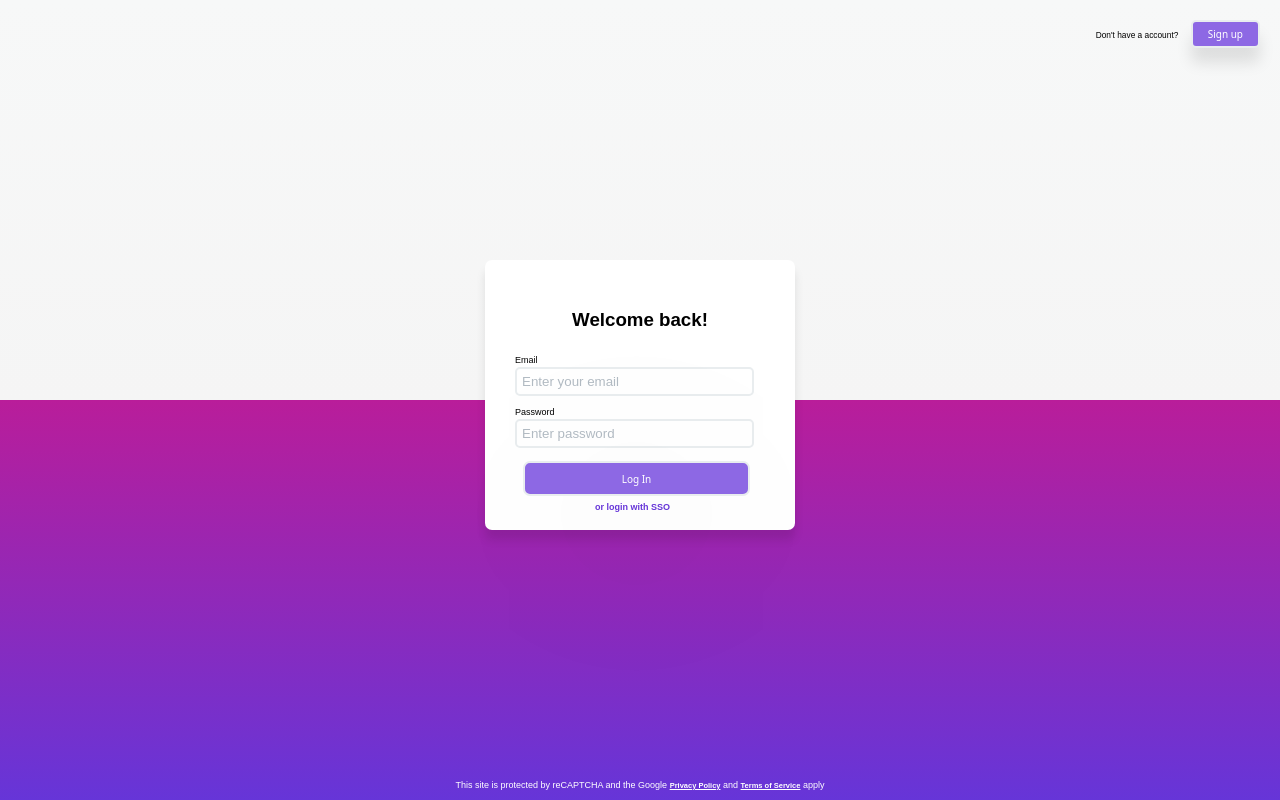
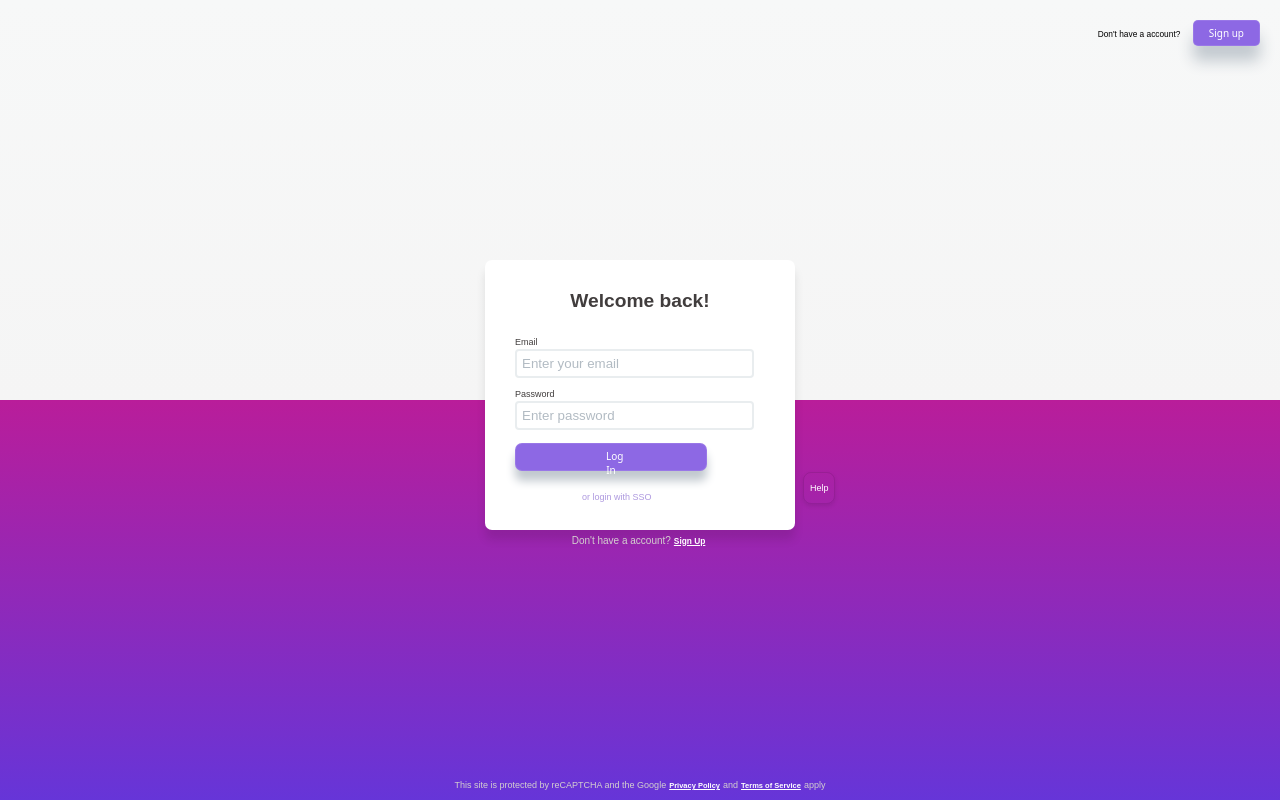
Before and after one commit to AbhirupChakraborty/Task-App, a React (Create React App) app: page / in a window 1280 px wide. Built offline with nearby package versions, Linux system fonts and the light colour scheme.

Commit message:
Improve Login-Page

```diff
--- a/package.json
+++ b/package.json
@@ -17,6 +17,7 @@
     "react-pro-sidebar": "^1.1.0-alpha.1",
     "react-router-dom": "^6.21.2",
     "react-scripts": "5.0.1",
+    "reactjs-popup": "^2.0.6",
     "uuid": "^9.0.1",
     "web-vitals": "^2.1.4"
   },
--- a/src/App.js
+++ b/src/App.js
@@ -1,5 +1,5 @@
-import Login from "./components/Login";
-import List from "./components/List";
+import Login from "./components/Login/Login";
+import List from "./components/List/List";
 import { Route, Routes } from "react-router-dom";
 
 function App() {
--- a/src/components/CreateTask.jsx
+++ /dev/null
@@ -1,48 +0,0 @@
-import { useState } from "react";
-import { v4 as uuidv4 } from "uuid";
-import "./createTask.css";
-import toast from "react-hot-toast";
-
-const CreateTask = ({ tasks = [], setTasks }) => {
-  const [task, setTask] = useState({
-    id: "",
-    name: "",
-    status: "open",
-  });
-
-  const handleSubmit = (e) => {
-    e.preventDefault();
-
-    if (task.name.length < 3)
-      return toast.error("A task must have more than 3 characters");
-    setTasks((prev) => {
-      const list = Array.isArray(prev) ? [...prev, task] : [task];
-      localStorage.setItem("tasks", JSON.stringify(list));
-      return list;
-    });
-
-    toast.success("Task Created");
-
-    setTask({
-      id: "",
-      name: "",
-      status: "open",
-    });
-  };
-
-  return (
-    <form className="topBar" onSubmit={handleSubmit}>
-      <input
-        type="text"
-        onChange={(e) =>
-          setTask({ ...task, id: uuidv4(), name: e.target.value })
-        }
-      />
-      <button className="createButton" type="submit">
-        Create List
-      </button>
-    </form>
-  );
-};
-
-export default CreateTask;
--- /dev/null
+++ b/src/components/CreateTask/CreateTask.jsx
@@ -0,0 +1,69 @@
+import { useState } from "react";
+import { v4 as uuidv4 } from "uuid";
+import "./createTask.css";
+import toast from "react-hot-toast";
+import Popup from "reactjs-popup";
+
+const CreateTask = ({ tasks = [], setTasks }) => {
+  const [task, setTask] = useState({
+    id: "",
+    name: "",
+    status: "open",
+  });
+
+  const handleSubmit = (e) => {
+    e.preventDefault();
+
+    if (task.name.length < 3)
+      return toast.error("A task must have more than 3 characters");
+    setTasks((prev) => {
+      const list = Array.isArray(prev) ? [...prev, task] : [task];
+      localStorage.setItem("tasks", JSON.stringify(list));
+      return list;
+    });
+
+    toast.success("Task Created");
+
+    setTask({
+      id: "",
+      name: "",
+      status: "open",
+    });
+  };
+
+  return (
+    <div className="topBar">
+      <Popup
+        trigger={
+          <button id="header" className="createButton">
+            {" "}
+            Create a list
+          </button>
+        }
+        modal
+        nested
+      >
+        {(close) => (
+          <div className="modal">
+            <form onSubmit={handleSubmit}>
+              <input
+                type="text"
+                onChange={(e) =>
+                  setTask({ ...task, id: uuidv4(), name: e.target.value })
+                }
+              />
+              <button className="createButton" type="submit">
+                Create List
+              </button>
+            </form>
+            <div>
+              <button onClick={() => close()}>close</button>
+            </div>
+          </div>
+        )}
+      </Popup>
+    </div>
+  );
+};
+
+export default CreateTask;
--- a/src/components/createTask.css
+++ b/src/components/CreateTask/createTask.css
@@ -1,7 +1,3 @@
-.topBar {
-  margin-left: 10vh;
-}
-
 .createButton {
   display: inline-block;
   font-size: x-small;
--- a/src/components/List.js
+++ b/src/components/List/List.js
@@ -2,10 +2,10 @@ import { Link } from "react-router-dom";
 import { useEffect, useState } from "react";
 import { Toaster } from "react-hot-toast";
 import { IoMdHome } from "react-icons/io";
-import logo from "../assets/logo.jpg";
+import logo from "/Users/chaka5/Documents/Goal/src/assets/logo.jpg";
 import "./list.css";
-import CreateTask from "./CreateTask";
-import ListTask from "./ListTask";
+import CreateTask from "../CreateTask/CreateTask";
+import ListTask from "../ListTask/ListTask";
 import { DndProvider } from "react-dnd";
 import { HTML5Backend } from "react-dnd-html5-backend";
 
@@ -35,8 +35,9 @@ function List() {
       </div>
       <DndProvider backend={HTML5Backend}>
         <div className="bodyContent">
+          <div>List Board view</div>
           <CreateTask tasks={tasks} setTasks={setTasks} />
-          <hr color="#ecf2f6" />
+          {/* <hr color="#ecf2f6" /> */}
           <ListTask tasks={tasks} setTasks={setTasks} />
         </div>
       </DndProvider>
--- a/src/components/Login.js
+++ b/src/components/Login/Login.js
@@ -5,13 +5,15 @@ import "./login.css";
 function Login() {
   const [email, setEmail] = useState("");
   const [password, setPassword] = useState("");
+  const [emailError, setEmailError] = useState("");
+  const [passwordError, setPasswordError] = useState("");
   const navigate = useNavigate();
 
   const handleLogin = () => {
+    setEmailError(email ? "" : "Email is required");
+    setPasswordError(password ? "" : "Password is required");
     if (email && password) {
       navigate("/list");
-    } else {
-      alert("Both fields are mandatory");
     }
   };
   return (
@@ -24,50 +26,58 @@ function Login() {
         <h3>Welcome back!</h3>
         <div className="field">
           <label className="p">Email</label>
-          <br />
           <input
             type="text"
             placeholder="Enter your email"
             value={email}
-            onChange={(e) => setEmail(e.target.value)}
+            onChange={(e) => {
+              setEmail(e.target.value);
+              setEmailError("");
+            }}
           />
+          {emailError && <div className="error">{emailError}</div>}
         </div>
         <div className="field">
           <label className="p">Password</label>
-          <br />
           <input
             type="password"
             placeholder="Enter password"
             value={password}
-            onChange={(e) => setPassword(e.target.value)}
+            onChange={(e) => {
+              setPassword(e.target.value);
+              setPasswordError("");
+            }}
           />
+          {passwordError && <div className="error">{passwordError}</div>}
         </div>
         <div>
           <button className="loginButton" onClick={handleLogin}>
             Log In
           </button>
         </div>
-        <a href="#" id="sso">
-          {" "}
-          or login with SSO{" "}
-        </a>
+        <a id="sso">or login with SSO</a>
       </div>
-      {/* <div>
-                <button id='help'>Help</button>
-            </div> */}
-      {/* <div id="footer">
-                <text>Don't have a account? <a href="#"> <u>SignUp</u></a></text>
-            </div> */}
+      <div className="helpDiv">
+        <button id="help">Help</button>
+      </div>
+      <div id="footer">
+        <text>
+          Don't have a account?
+          <a>
+            <u>Sign Up</u>
+          </a>
+        </text>
+      </div>
       <div id="lastLine">
         <text>
-          This site is protected by reCAPTCHA and the Google{" "}
-          <a href="#">
+          This site is protected by reCAPTCHA and the Google
+          <a>
             <u>Privacy Policy</u>
-          </a>{" "}
-          and{" "}
-          <a href="#">
+          </a>
+          and
+          <a>
             <u>Terms of Service</u>
-          </a>{" "}
+          </a>
           apply
         </text>
       </div>
--- a/src/components/login.css
+++ b/src/components/Login/login.css
@@ -25,22 +25,24 @@ body {
   right: 10px;
 }
 #sso {
+  position: relative;
+  top: 1vh;
+  margin-left: 8vh;
   text-decoration: none;
   font-size: xx-small;
-  text-align: center;
-  justify-content: center;
-  align-items: center;
-  color: rgb(102, 53, 216);
-  margin-left: 80px;
+  font-weight: normal;
+  color: rgb(174, 153, 223);
 }
 a {
+  padding: 3px;
   text-decoration: none;
-  font-size: smaller;
   text-align: center;
   color: white;
 }
 h3 {
   text-align: center;
+  font-size: larger;
+  margin-top: 0;
 }
 input {
   width: 225px;
@@ -50,45 +52,42 @@ input {
   margin-top: 0;
   margin-left: 0;
   border: 2px solid #e9edef;
-  border-radius: 5px;
+  border-radius: 0.5vh;
 }
 .loginButton {
-  width: 227px;
-  height: 35px;
+  width: 24vh;
+  height: 3.5vh;
   display: inline-block;
-  font: bold;
   font-size: x-small;
   text-align: center;
   background-color: rgb(141, 104, 228);
   padding: 5px 90px;
-  border: 2px solid #e9edef;
+  border: 0.5px solid rgba(252, 250, 250, 0.1);
   border-radius: 7px;
-  box-shadow: 0 35px 227px rgba(12, 12, 12, 0.1);
+  box-shadow: 0 10px 10px #c2c9cf;
   transition: background-color 0.3s, box-shadow 1s;
   cursor: pointer;
   font-family: system-ui, -apple-system, BlinkMacSystemFont, "Segoe UI", Roboto,
     Oxygen, Ubuntu, Cantarell, "Open Sans", "Helvetica Neue", sans-serif;
-  font: bold;
   color: #fff;
-  margin: 8px;
   margin-bottom: 0;
+  margin-top: 1vh;
+  margin-left: 0;
 }
 .signUp {
   display: inline-block;
-  font: bold;
   font-size: x-small;
   text-align: center;
   text-decoration: none;
   background-color: rgb(141, 104, 228);
   padding: 5px 15px;
-  border: 2px solid #e9edef;
+  border: 0.5px solid rgba(252, 250, 250, 0.1);
   border-radius: 5px;
-  box-shadow: 0 15px 15px rgba(0, 0, 0, 0.1);
+  box-shadow: 0 15px 15px #c2c9cf;
   transition: background-color 0.3s, box-shadow 0.3s;
   cursor: pointer;
   font-family: system-ui, -apple-system, BlinkMacSystemFont, "Segoe UI", Roboto,
     Oxygen, Ubuntu, Cantarell, "Open Sans", "Helvetica Neue", sans-serif;
-  font: bold;
   color: #fff;
   margin: 10px;
 }
@@ -97,10 +96,18 @@ input {
   background-color: rgb(201, 183, 244);
 }
 #help {
+  height: 4vh;
+  width: 4vh;
+  position: relative;
+  top: 9vh;
+  margin-left: 1vh;
   font-size: xx-small;
   background-color: transparent;
   cursor: pointer;
   color: #fff;
+  border: 0.5px solid rgba(0, 0, 0, 0.1);
+  border-radius: 8px;
+  box-shadow: 0 2px 4px rgba(0, 0, 0, 0.1);
 }
 .p {
   text-align: left;
@@ -113,6 +120,7 @@ input {
 }
 #loginCard {
   background: #fff;
+  color: rgb(65, 61, 61);
   border-radius: 7px;
   box-shadow: 0 10px 10px rgba(0, 0, 0, 0.1);
   padding: 30px;
@@ -121,14 +129,26 @@ input {
   margin-bottom: 10px;
 }
 #footer {
-  text-align: center;
-  justify-content: center;
-  color: white;
-  font-size: xx-small;
+  position: absolute;
+  margin-top: 35vh;
+  color: #d4cfcf;
+  font-size: x-small;
 }
 #lastLine {
-  color: white;
+  color: #d4cfcf;
   position: fixed;
   bottom: 10px;
   font-size: xx-small;
 }
+.helpDiv {
+  height: 0;
+  width: 0;
+}
+.error {
+  color: red;
+  font-size: 10px;
+  margin-top: 2px;
+}
+.field input.error {
+  border: 1px solid red;
+}
```
Also changed, not shown: src/components/List/list.css (renamed from src/components/list.css), src/components/ListTask/ListTask.jsx (renamed from src/components/ListTask.jsx), src/components/ListTask/listTask.css (renamed from src/components/listTask.css), 1 other file (tests, documents, lock files or other folders).
